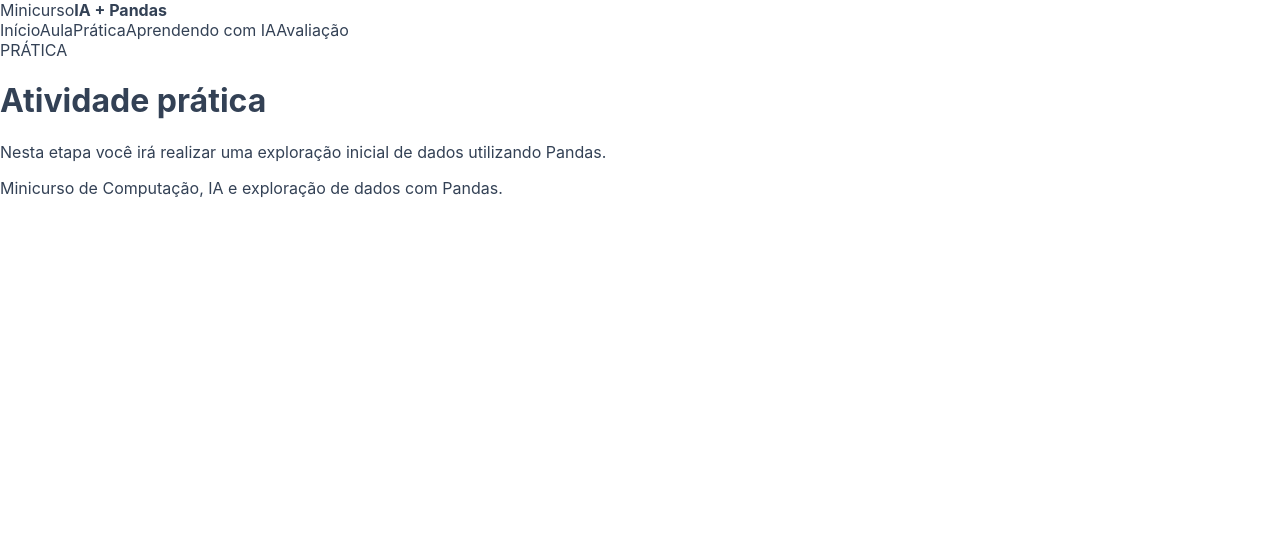
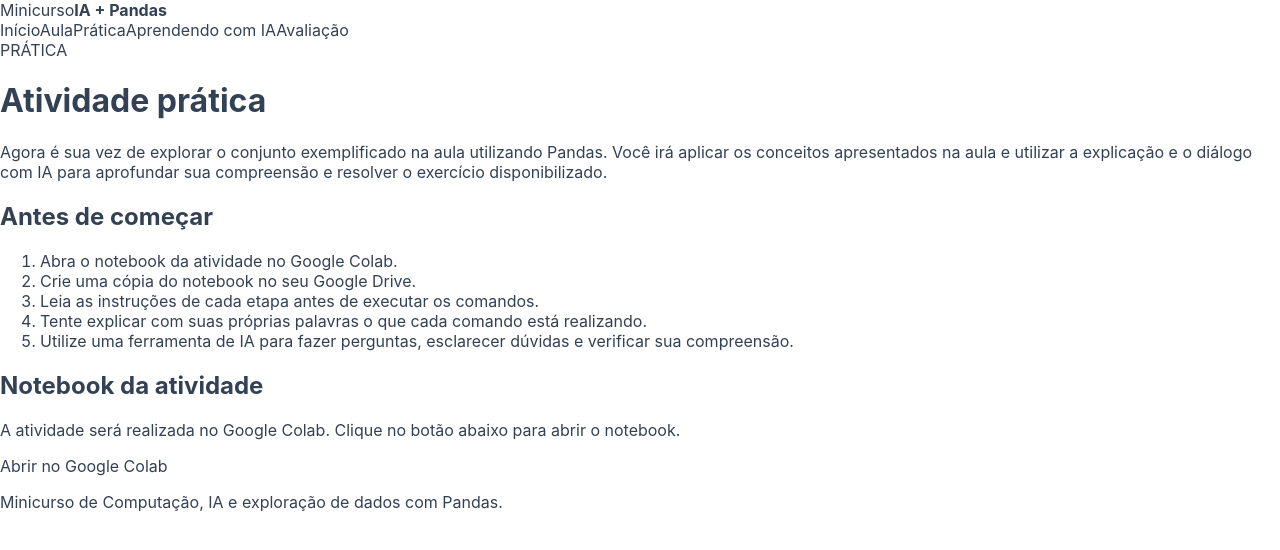
Before and after one commit to LucasAurelio0/Minicurso-Pandas, a React (Vite) app: page /pratica in a window 1280 px wide. Shown: the top 550 px of the page. Built offline with nearby package versions, Linux system fonts and the light colour scheme; the HTML template or start-up script is replaced by a standard one.

Commit message:
Feat: Página da Atividade

```diff
--- a/src/pages/Pratica.tsx
+++ b/src/pages/Pratica.tsx
@@ -9,9 +9,58 @@ function Pratica() {
                 <h1>Atividade prática</h1>
 
                 <p className="section-intro">
-                    Nesta etapa você irá realizar uma exploração inicial
-                    de dados utilizando Pandas.
+                    Agora é sua vez de explorar o conjunto exemplificado na aula utilizando
+                    Pandas. Você irá aplicar os conceitos
+                    apresentados na aula e utilizar a explicação e o diálogo
+                    com IA para aprofundar sua compreensão e resolver o exercício disponibilizado.
                 </p>
+
+                <section className="practice-instructions">
+                    <h2>Antes de começar</h2>
+
+                    <ol>
+                        <li>
+                            Abra o notebook da atividade no Google Colab.
+                        </li>
+
+                        <li>
+                            Crie uma cópia do notebook no seu Google Drive.
+                        </li>
+
+                        <li>
+                            Leia as instruções de cada etapa antes de executar
+                            os comandos.
+                        </li>
+
+                        <li>
+                            Tente explicar com suas próprias palavras o que
+                            cada comando está realizando.
+                        </li>
+
+                        <li>
+                            Utilize uma ferramenta de IA para fazer perguntas,
+                            esclarecer dúvidas e verificar sua compreensão.
+                        </li>
+                    </ol>
+                </section>
+
+                <section className="practice-action">
+                    <h2>Notebook da atividade</h2>
+
+                    <p>
+                        A atividade será realizada no Google Colab.
+                        Clique no botão abaixo para abrir o notebook.
+                    </p>
+
+                    <a
+                        href="https://colab.research.google.com/github/LucasAurelio0/Minicurso-Pandas/blob/main/public/notebooks/Exercicio_Exploracao_Pandas_IA.ipynb"
+                        target="_blank"
+                        rel="noopener noreferrer"
+                        className="primary-button"
+                    >
+                        Abrir no Google Colab
+                    </a>
+                </section>
             </div>
         </main>
     )
```
